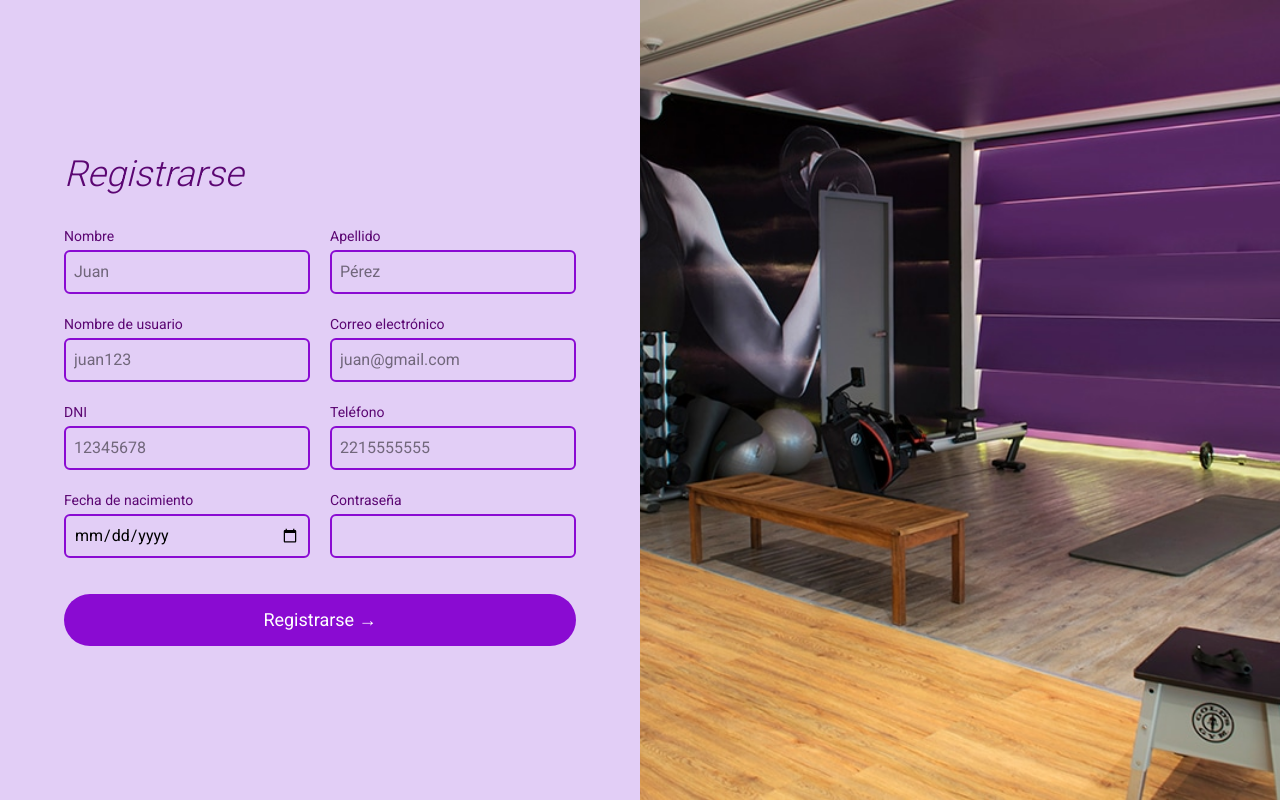
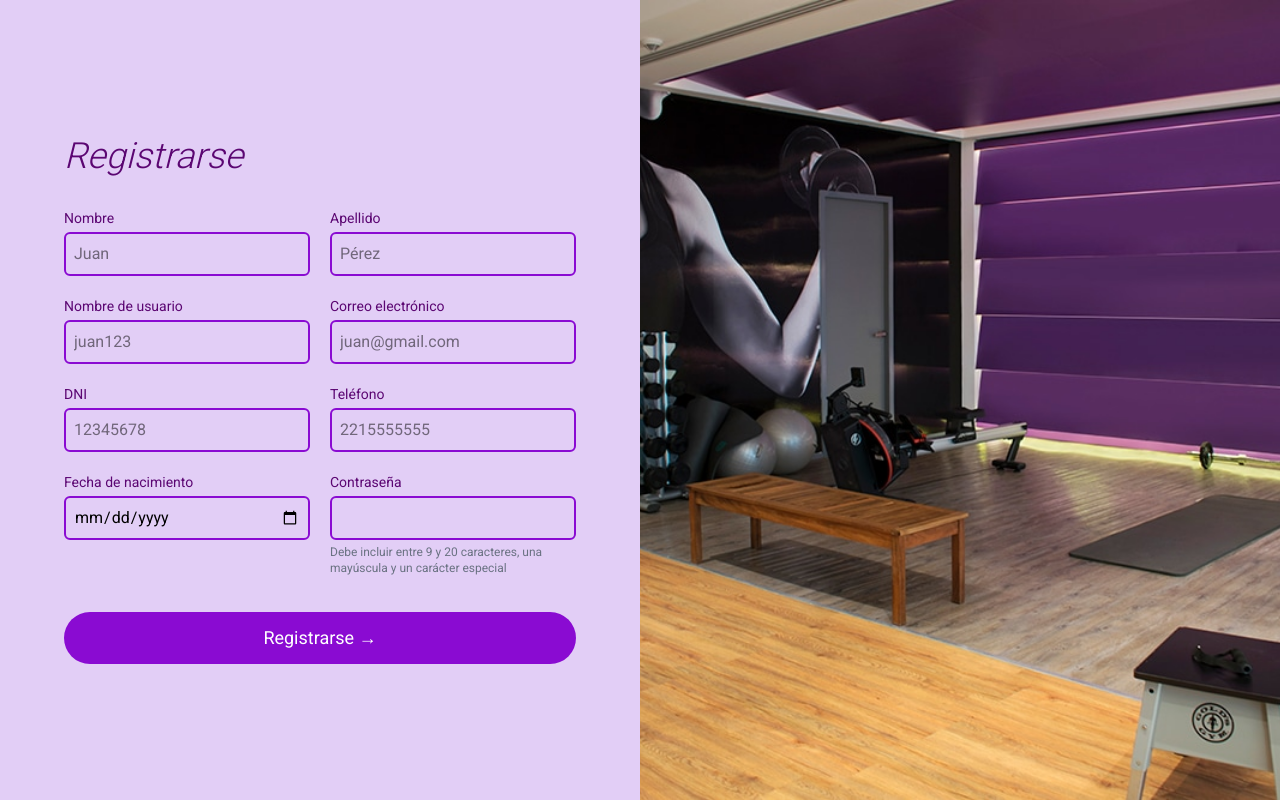
Before and after one commit to JuanEsc17/SiempreGym, a React (Vite) app in the folder frontend/: page /register in a window 1280 px wide. Built offline with nearby package versions, Linux system fonts and the light colour scheme.

Commit message:
pantalla de registro acomodada

```diff
--- a/frontend/src/pages/Register.jsx
+++ b/frontend/src/pages/Register.jsx
@@ -355,6 +355,7 @@ export default function Register() {
                     onChange={handleChange}
                     className="w-full border-2 border-[#8A0BD2] rounded-md p-2 bg-transparent outline-none focus:border-[#AF50E5]"
                 />
+                <p className="text-gray-500 text-xs mt-1">Debe incluir entre 9 y 20 caracteres, una mayúscula y un carácter especial</p>
                 {errors.password && (
                     <p className="text-red-600 text-xs mt-1">{errors.password}</p>
                 )}
```
